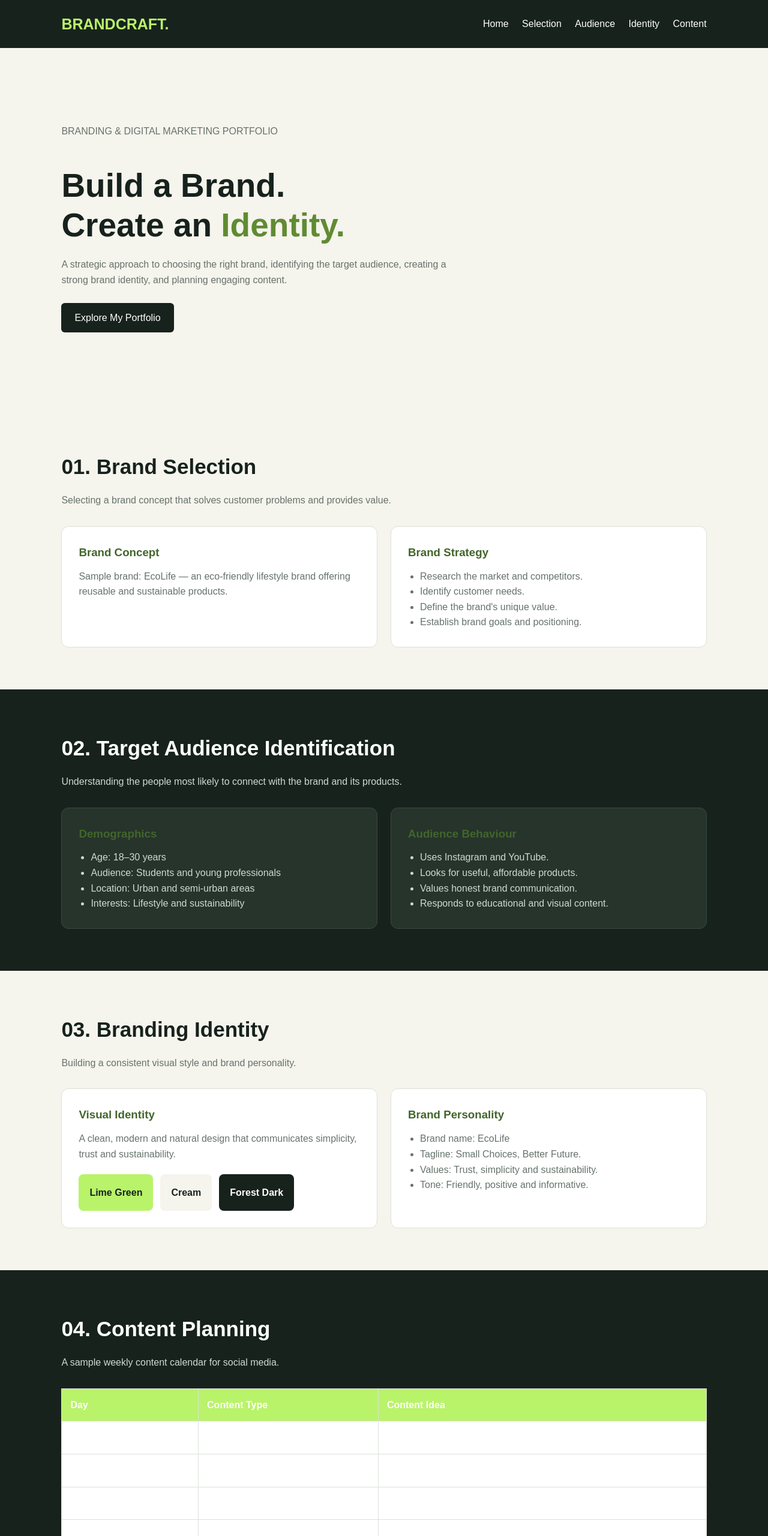
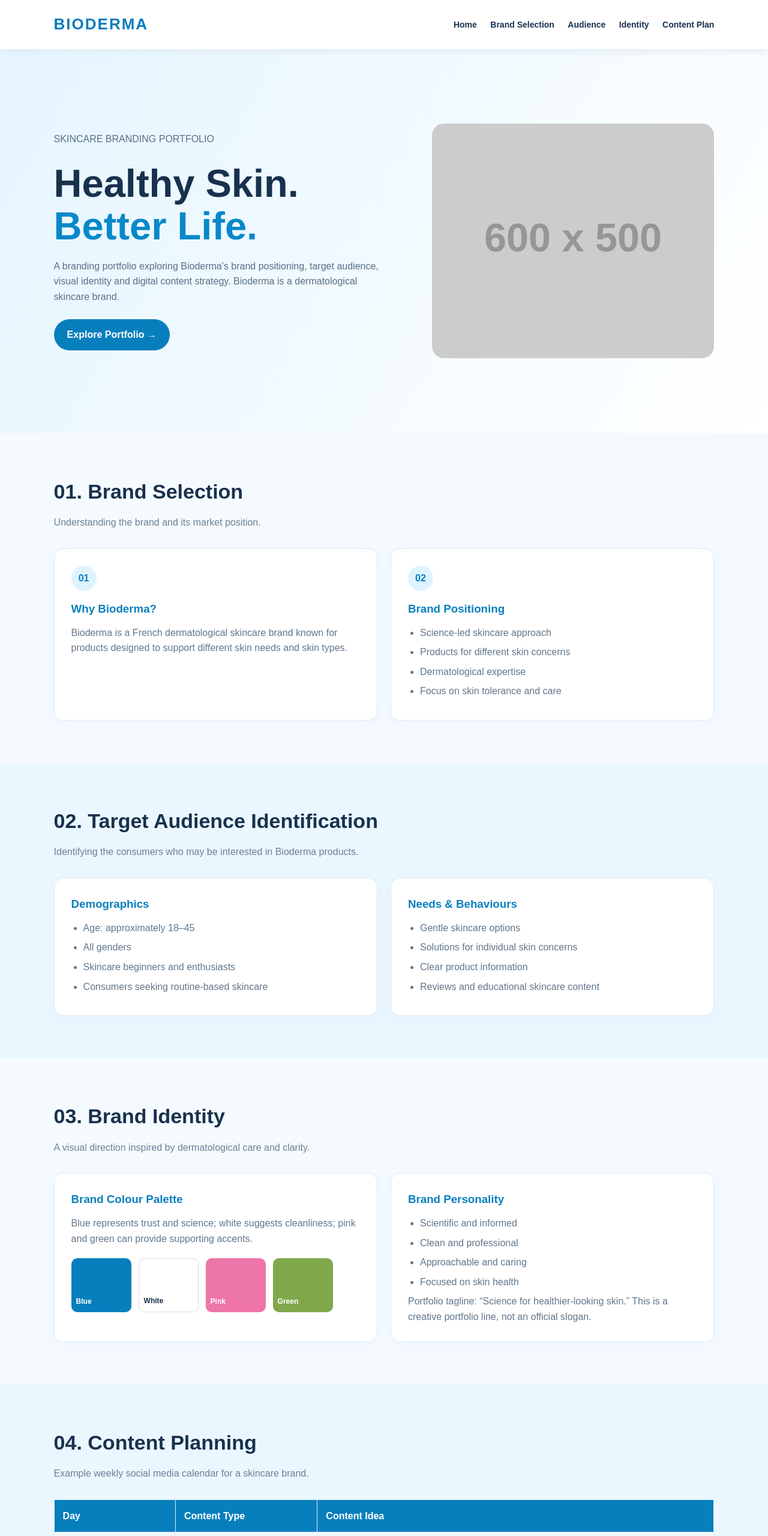
Before and after one commit to sanikesherwani19-gif/shani-portfolio, a plain HTML site: page index.html in a window 1280 px wide. Shown: the top 2560 px of the page at 60% size. Drawn offline with Linux system fonts and the light colour scheme; placeholder pictures from the web are drawn by us.

Commit message:
Revise branding and layout for Bioderma portfolio
Updated the branding and visual elements for the Bioderma portfolio. Changes include title, color scheme, layout adjustments, and content enhancements.

```diff
--- a/index.html
+++ b/index.html
@@ -4,7 +4,7 @@
 <head>
 <meta charset="UTF-8">
 <meta name="viewport" content="width=device-width, initial-scale=1.0">
-<title>Branding Portfolio</title>
+<title>Bioderma | Branding Portfolio</title>
 
 <style>
 * {
@@ -16,81 +16,99 @@
 
 body {
     font-family: Arial, sans-serif;
-    background: #f5f4ed;
-    color: #17221d;
+    background: #f5faff;
+    color: #18314d;
     line-height: 1.6;
 }
 
 header {
-    background: #17221d;
-    color: white;
-    padding: 20px 8%;
     display: flex;
     justify-content: space-between;
     align-items: center;
+    padding: 20px 7%;
+    background: white;
+    box-shadow: 0 2px 12px #dce8f2;
+    position: sticky;
+    top: 0;
+    z-index: 10;
 }
 
 .logo {
-    font-size: 25px;
+    font-size: 26px;
     font-weight: bold;
-    color: #b9f36a;
+    color: #087bbd;
+    letter-spacing: 2px;
 }
 
 nav a {
-    color: white;
     text-decoration: none;
+    color: #18314d;
     margin-left: 18px;
+    font-size: 14px;
+    font-weight: bold;
 }
 
 nav a:hover {
-    color: #b9f36a;
+    color: #087bbd;
 }
 
 .hero {
-    padding: 100px 8%;
-    min-height: 75vh;
+    min-height: 80vh;
+    padding: 80px 7%;
     display: flex;
-    flex-direction: column;
-    justify-content: center;
+    align-items: center;
+    justify-content: space-between;
+    gap: 35px;
+    background: linear-gradient(120deg, #e5f5ff, #ffffff);
+}
+
+.hero-content {
+    max-width: 550px;
 }
 
 .hero h1 {
-    font-size: 55px;
-    line-height: 1.2;
-    margin: 20px 0;
+    font-size: clamp(40px, 6vw, 65px);
+    line-height: 1.1;
+    margin: 18px 0;
 }
 
 .hero h1 span {
-    color: #608b32;
+    color: #0788c9;
 }
 
 .hero p {
-    max-width: 650px;
-    color: #66736b;
+    color: #587086;
     margin-bottom: 25px;
 }
 
 .btn {
     display: inline-block;
-    width: fit-content;
-    background: #17221d;
+    background: #087fbd;
     color: white;
-    padding: 12px 22px;
+    padding: 13px 22px;
+    border-radius: 30px;
     text-decoration: none;
-    border-radius: 6px;
+    font-weight: bold;
+}
+
+.hero img {
+    width: 43%;
+    max-width: 470px;
+    border-radius: 20px;
+    object-fit: cover;
 }
 
 section {
-    padding: 70px 8%;
+    padding: 70px 7%;
 }
 
-h2 {
-    font-size: 35px;
-    margin-bottom: 15px;
+.section-title {
+    font-size: 34px;
+    margin-bottom: 12px;
 }
 
 .subtitle {
-    color: #66736b;
+    color: #6a8195;
     margin-bottom: 30px;
 }
 
@@ -103,67 +121,66 @@
 .card {
     background: white;
     padding: 28px;
-    border-radius: 12px;
-    border: 1px solid #dce2d8;
+    border-radius: 15px;
+    border: 1px solid #dcebf5;
+    box-shadow: 0 5px 20px #dce8f233;
 }
 
 .card h3 {
+    color: #087fbd;
     margin-bottom: 12px;
-    color: #42652b;
 }
 
 .card p, .card li {
-    color: #66736b;
+    color: #61778b;
 }
 
 .card ul {
     padding-left: 20px;
-    margin-top: 10px;
 }
 
-.dark {
-    background: #17221d;
-    color: white;
+.card li {
+    margin: 7px 0;
 }
 
-.dark .subtitle,
-.dark .card p,
-.dark .card li {
-    color: #d0d9d1;
+.number {
+    background: #dff3ff;
+    color: #087fbd;
+    width: 42px;
+    height: 42px;
+    display: grid;
+    place-items: center;
+    border-radius: 50%;
+    font-weight: bold;
+    margin-bottom: 15px;
 }
 
-.dark .card {
-    background: #26342c;
-    border-color: #3a4b3f;
+.audience {
+    background: #eaf7ff;
 }
 
-.colors {
+.palette {
     display: flex;
     gap: 12px;
     margin-top: 20px;
     flex-wrap: wrap;
 }
 
-.color {
-    padding: 18px;
-    border-radius: 8px;
+.swatch {
+    width: 100px;
+    height: 90px;
+    border-radius: 10px;
+    display: flex;
+    align-items: end;
+    padding: 8px;
+    font-size: 12px;
     font-weight: bold;
 }
 
-.green {
-    background: #b9f36a;
-    color: #17221d;
-}
-
-.cream {
-    background: #f5f4ed;
-    color: #17221d;
-}
-
-.black {
-    background: #17221d;
-    color: white;
-}
+.blue { background: #087fbd; color: white; }
+.white { background: #fff; border: 1px solid #ddd; }
+.pink { background: #ed75a8; color: white; }
+.green { background: #80a84b; color: white; }
 
 table {
     width: 100%;
@@ -172,44 +189,61 @@
 }
 
 th, td {
-    border: 1px solid #dce2d8;
     padding: 14px;
     text-align: left;
+    border: 1px solid #dcebf5;
 }
 
 th {
-    background: #b9f36a;
+    background: #087fbd;
+    color: white;
+}
+
+tr:nth-child(even) {
+    background: #edf7fd;
 }
 
 .contact {
     text-align: center;
-    background: #b9f36a;
+    background: #dff3ff;
 }
 
 .contact p {
-    margin: 15px 0;
+    margin: 15px 0 25px;
 }
 
 footer {
+    background: #12314f;
+    color: white;
+    padding: 25px;
     text-align: center;
-    padding: 22px;
-    background: #17221d;
-    color: white;
 }
 
-@media (max-width: 700px) {
+@media (max-width: 760px) {
     header {
         flex-direction: column;
         gap: 15px;
     }
 
-    nav a {
-        margin: 5px;
-        font-size: 14px;
+    nav {
+        display: flex;
+        justify-content: center;
+        flex-wrap: wrap;
+        gap: 12px;
     }
 
-    .hero h1 {
-        font-size: 38px;
+    nav a {
+        margin: 0;
+    }
+
+    .hero {
+        flex-direction: column;
+        align-items: flex-start;
+    }
+
+    .hero img {
+        width: 100%;
+        max-width: 100%;
     }
 
     .cards {
@@ -217,7 +251,7 @@
     }
 
     table {
-        font-size: 13px;
+        font-size: 12px;
     }
 
     th, td {
@@ -230,126 +264,138 @@
 <body>
 
 <header>
-    <div class="logo">BRANDCRAFT.</div>
+    <div class="logo">BIODERMA</div>
     <nav>
         <a href="#home">Home</a>
-        <a href="#selection">Selection</a>
+        <a href="#selection">Brand Selection</a>
         <a href="#audience">Audience</a>
         <a href="#identity">Identity</a>
-        <a href="#content">Content</a>
+        <a href="#content">Content Plan</a>
     </nav>
 </header>
 
+<!-- HOME -->
 <section class="hero" id="home">
-    <p>BRANDING & DIGITAL MARKETING PORTFOLIO</p>
+    <div class="hero-content">
+        <p>SKINCARE BRANDING PORTFOLIO</p>
+        <h1>Healthy Skin.<br><span>Better Life.</span></h1>
+        <p>
+            A branding portfolio exploring Bioderma's brand positioning,
+            target audience, visual identity and digital content strategy.
+            Bioderma is a dermatological skincare brand.
+        </p>
+        <a href="#selection" class="btn">Explore Portfolio →</a>
+    </div>
 
-    <h1>Build a Brand.<br>
-    Create an <span>Identity.</span></h1>
-
-    <p>
-        A strategic approach to choosing the right brand,
-        identifying the target audience, creating a strong
-        brand identity, and planning engaging content.
-    </p>
-
-    <a href="#selection" class="btn">Explore My Portfolio</a>
+    <!-- Replace with a skincare image you are allowed to use -->
+    <img
+        src="https://placehold.co/600x500/e0f4ff/087fbd?text=BIODERMA+SKINCARE"
+        alt="Bioderma skincare portfolio visual">
 </section>
 
+<!-- BRAND SELECTION -->
 <section id="selection">
-    <h2>01. Brand Selection</h2>
-    <p class="subtitle">
-        Selecting a brand concept that solves customer problems
-        and provides value.
-    </p>
+    <h2 class="section-title">01. Brand Selection</h2>
+    <p class="subtitle">Understanding the brand and its market position.</p>
 
     <div class="cards">
         <div class="card">
-            <h3>Brand Concept</h3>
+            <div class="number">01</div>
+            <h3>Why Bioderma?</h3>
             <p>
-                Sample brand: EcoLife — an eco-friendly lifestyle
-                brand offering reusable and sustainable products.
+                Bioderma is a French dermatological skincare brand
+                known for products designed to support different
+                skin needs and skin types.
             </p>
         </div>
 
         <div class="card">
-            <h3>Brand Strategy</h3>
+            <div class="number">02</div>
+            <h3>Brand Positioning</h3>
             <ul>
-                <li>Research the market and competitors.</li>
-                <li>Identify customer needs.</li>
-                <li>Define the brand's unique value.</li>
-                <li>Establish brand goals and positioning.</li>
+                <li>Science-led skincare approach</li>
+                <li>Products for different skin concerns</li>
+                <li>Dermatological expertise</li>
+                <li>Focus on skin tolerance and care</li>
             </ul>
         </div>
     </div>
 </section>
 
-<section id="audience" class="dark">
-    <h2>02. Target Audience Identification</h2>
+<!-- TARGET AUDIENCE -->
+<section class="audience" id="audience">
+    <h2 class="section-title">02. Target Audience Identification</h2>
     <p class="subtitle">
-        Understanding the people most likely to connect with
-        the brand and its products.
+        Identifying the consumers who may be interested in Bioderma products.
     </p>
 
     <div class="cards">
         <div class="card">
             <h3>Demographics</h3>
             <ul>
-                <li>Age: 18–30 years</li>
-                <li>Audience: Students and young professionals</li>
-                <li>Location: Urban and semi-urban areas</li>
-                <li>Interests: Lifestyle and sustainability</li>
+                <li>Age: approximately 18–45</li>
+                <li>All genders</li>
+                <li>Skincare beginners and enthusiasts</li>
+                <li>Consumers seeking routine-based skincare</li>
             </ul>
         </div>
 
         <div class="card">
-            <h3>Audience Behaviour</h3>
+            <h3>Needs & Behaviours</h3>
             <ul>
-                <li>Uses Instagram and YouTube.</li>
-                <li>Looks for useful, affordable products.</li>
-                <li>Values honest brand communication.</li>
-                <li>Responds to educational and visual content.</li>
+                <li>Gentle skincare options</li>
+                <li>Solutions for individual skin concerns</li>
+                <li>Clear product information</li>
+                <li>Reviews and educational skincare content</li>
             </ul>
         </div>
     </div>
 </section>
 
+<!-- BRAND IDENTITY -->
 <section id="identity">
-    <h2>03. Branding Identity</h2>
+    <h2 class="section-title">03. Brand Identity</h2>
     <p class="subtitle">
-        Building a consistent visual style and brand personality.
+        A visual direction inspired by dermatological care and clarity.
     </p>
 
     <div class="cards">
         <div class="card">
-            <h3>Visual Identity</h3>
+            <h3>Brand Colour Palette</h3>
             <p>
-                A clean, modern and natural design that communicates
-                simplicity, trust and sustainability.
+                Blue represents trust and science; white suggests
+                cleanliness; pink and green can provide supporting accents.
             </p>
 
-            <div class="colors">
-                <div class="color green">Lime Green</div>
-                <div class="color cream">Cream</div>
-                <div class="color black">Forest Dark</div>
+            <div class="palette">
+                <div class="swatch blue">Blue</div>
+                <div class="swatch white">White</div>
+                <div class="swatch pink">Pink</div>
+                <div class="swatch green">Green</div>
             </div>
         </div>
 
         <div class="card">
             <h3>Brand Personality</h3>
             <ul>
-                <li>Brand name: EcoLife</li>
-                <li>Tagline: Small Choices, Better Future.</li>
-                <li>Values: Trust, simplicity and sustainability.</li>
-                <li>Tone: Friendly, positive and informative.</li>
+                <li>Scientific and informed</li>
+                <li>Clean and professional</li>
+                <li>Approachable and caring</li>
+                <li>Focused on skin health</li>
             </ul>
+            <p>
+                Portfolio tagline: “Science for healthier-looking skin.”
+                This is a creative portfolio line, not an official slogan.
+            </p>
         </div>
     </div>
 </section>
 
-<section id="content" class="dark">
-    <h2>04. Content Planning</h2>
+<!-- CONTENT PLANNING -->
+<section class="audience" id="content">
+    <h2 class="section-title">04. Content Planning</h2>
     <p class="subtitle">
-        A sample weekly content calendar for social media.
+        Example weekly social media calendar for a skincare brand.
     </p>
 
     <table>
@@ -360,54 +406,57 @@
         </tr>
         <tr>
             <td>Monday</td>
-            <td>Educational Post</td>
-            <td>Tips for sustainable living</td>
+            <td>Education</td>
+            <td>How to build a simple skincare routine</td>
         </tr>
         <tr>
             <td>Tuesday</td>
-            <td>Instagram Story</td>
-            <td>Audience poll or quiz</td>
+            <td>Stories</td>
+            <td>Skincare questions and polls</td>
         </tr>
         <tr>
             <td>Wednesday</td>
-            <td>Short Video</td>
-            <td>Eco-friendly daily habits</td>
+            <td>Reel</td>
+            <td>Demonstration of a cleansing routine</td>
         </tr>
         <tr>
             <td>Thursday</td>
-            <td>Brand Story</td>
-            <td>Our mission and values</td>
+            <td>Product Focus</td>
+            <td>Introduce a product and explain its intended use</td>
         </tr>
         <tr>
             <td>Friday</td>
-            <td>Product Post</td>
-            <td>Product benefits and uses</td>
+            <td>Myth vs Fact</td>
+            <td>Share evidence-based skincare information</td>
         </tr>
         <tr>
             <td>Saturday</td>
             <td>Engagement</td>
-            <td>Questions and customer feedback</td>
+            <td>Ask followers about their skincare routines</td>
         </tr>
         <tr>
             <td>Sunday</td>
-            <td>Weekly Review</td>
-            <td>Analyze reach, saves and shares</td>
+            <td>Analysis</td>
+            <td>Review reach, saves, shares and comments</td>
         </tr>
     </table>
 </section>
 
+<!-- CONTACT -->
 <section class="contact" id="contact">
-    <h2>Let's Build Something Meaningful</h2>
+    <h2 class="section-title">Thank You</h2>
     <p>
-        Strategy, creativity and consistency create a strong brand.
+        Brand Selection · Target Audience · Brand Identity · Content Planning
     </p>
-    <a href="mailto:your.email@example.com" class="btn">
-        Contact Me
-    </a>
+    <a href="#home" class="btn">Back to Top ↑</a>
 </section>
 
 <footer>
-    <p>© <span id="year"></span> Branding Portfolio | All Rights Reserved</p>
+    <p>
+        Student Branding Portfolio | Bioderma Case Study |
+        <span id="year"></span>
+    </p>
+    <p>Independent educational project. Not affiliated with Bioderma.</p>
 </footer>
 
 <script>
```
